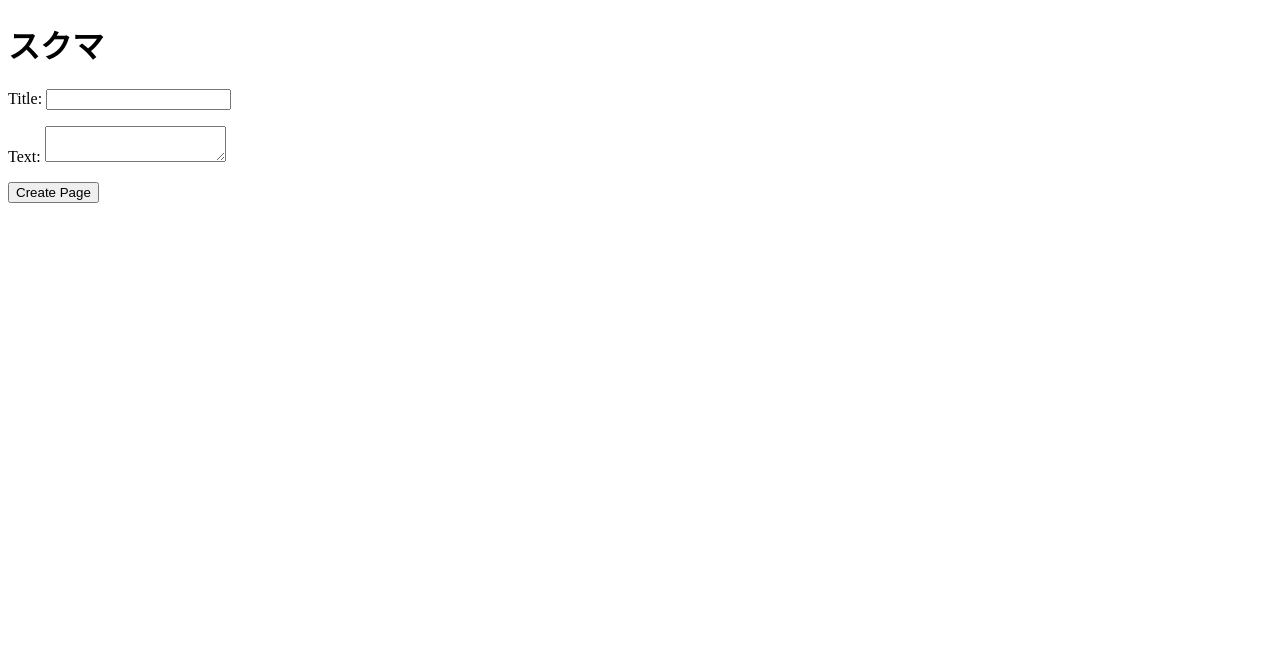
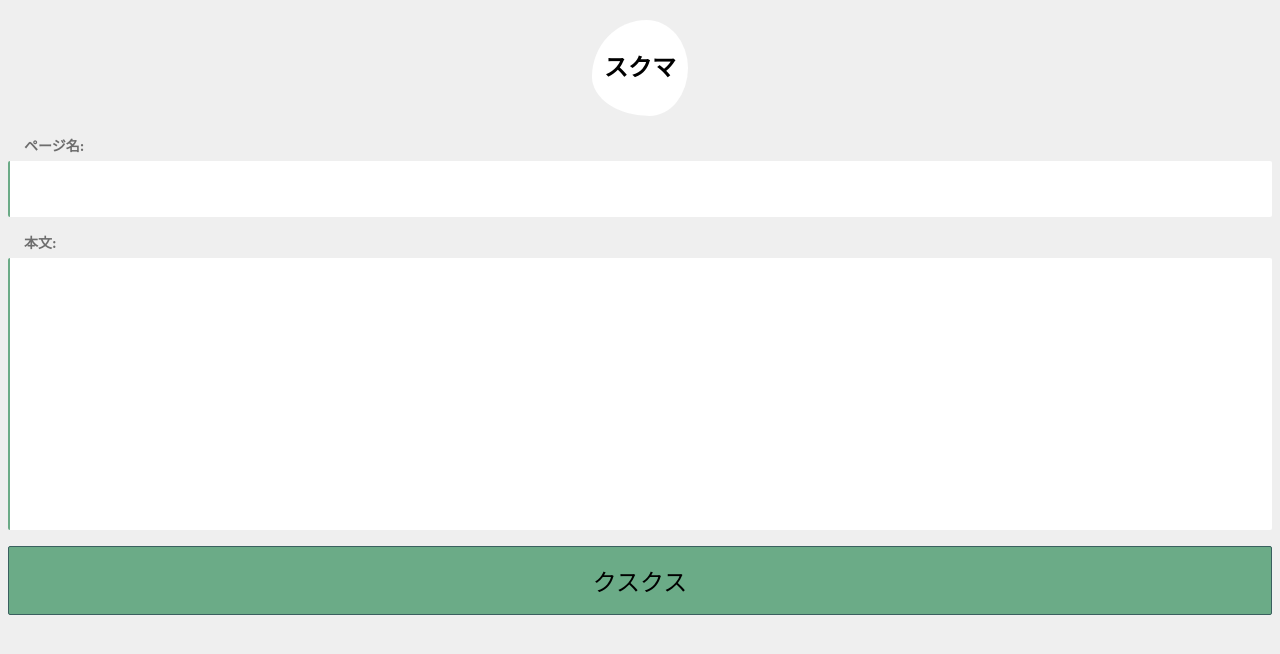
Before and after one commit to uknmr/scma, a plain HTML site: page index.html in a window 1280 px wide. Drawn offline with Linux system fonts and the light colour scheme; a web font is replaced by a local one.

Commit message:
:lipstick: いい加減に飾る

```diff
--- a/index.html
+++ b/index.html
@@ -21,8 +21,74 @@
       src: url("https://fonts.gstatic.com/ea/nikukyu/v1/Nikukyu-Regular.eot?#iefix") format('embedded-opentype'), url("https://fonts.gstatic.com/ea/nikukyu/v1/Nikukyu-Regular.woff2") format('woff2'), url("https://fonts.gstatic.com/ea/nikukyu/v1/Nikukyu-Regular.woff") format('woff'), url("https://fonts.gstatic.com/ea/nikukyu/v1/Nikukyu-Regular.ttf") format('truetype');
     }
 
+    html {
+      line-height: 1.5;
+    }
+
+    body {
+      margin: 0;
+      background-color: #efefef;
+    }
+
     .title {
+      display: flex;
+      align-items: center;
+      justify-content: center;
+      margin: 1.25rem auto;
+      background-color: #fff;
+      border-radius: 57% 43% 40% 60% / 59% 50% 50% 41% ;
+      width: 6rem;
+      height: 6rem;
       font-family: 'Nikukyu';
+      font-size: 1.5rem;
+      line-height: 1;
+      text-align: center;
+    }
+
+    .field-group {
+      display: flex;
+      flex-direction: column;
+      margin: 1rem 0.5rem;
+      font-weight: 700;
+    }
+
+    .field-group span {
+      margin-right: 0.25rem;
+      padding-left: 1rem;
+      font-size: 0.875rem;
+      color: #6d6d6d;
+    }
+
+    .field-group input,
+    .field-group textarea {
+      resize: none;
+      flex-grow: 1;
+      margin-top: 0.25rem;
+      border: none;
+      border-left: 0.125rem solid #6bab87;
+      border-radius: 0.125rem;
+      padding: 1rem;
+      font-size: 1rem;
+      line-height: inherit;
+      color: #454545;
+    }
+
+    .field-group input {
+      letter-spacing: -0.05rem;
+    }
+
+    .field-group textarea {
+      height: 15rem;
+    }
+
+    button {
+      background-color: #6bab87;
+      border: 1px solid #3a605f;
+      border-radius: 0.125rem;
+      padding: 1rem;
+      width: calc(100vw - 1rem);
+      font-family: 'Nikukyu';
+      font-size: 1.5rem;
     }
 
   </style>
@@ -31,17 +97,19 @@
 <body>
   <h1 class="title">スクマ</h1>
 
-  <p>
-    <span>Title:</span>
+  <p class="field-group">
+    <span>ページ名:</span>
     <input id="js-shared-title">
   </p>
 
-  <p>
-    <span>Text:</span>
+  <p class="field-group">
+    <span>本文:</span>
     <textarea id="js-shared-text"></textarea>
   </p>
 
-  <button id="js-create-button">Create Page</button>
+  <p class="field-group">
+    <button id="js-create-button">クスクス</button>
+  </p>
 
   <script>
     if ('serviceWorker' in navigator) {
```
